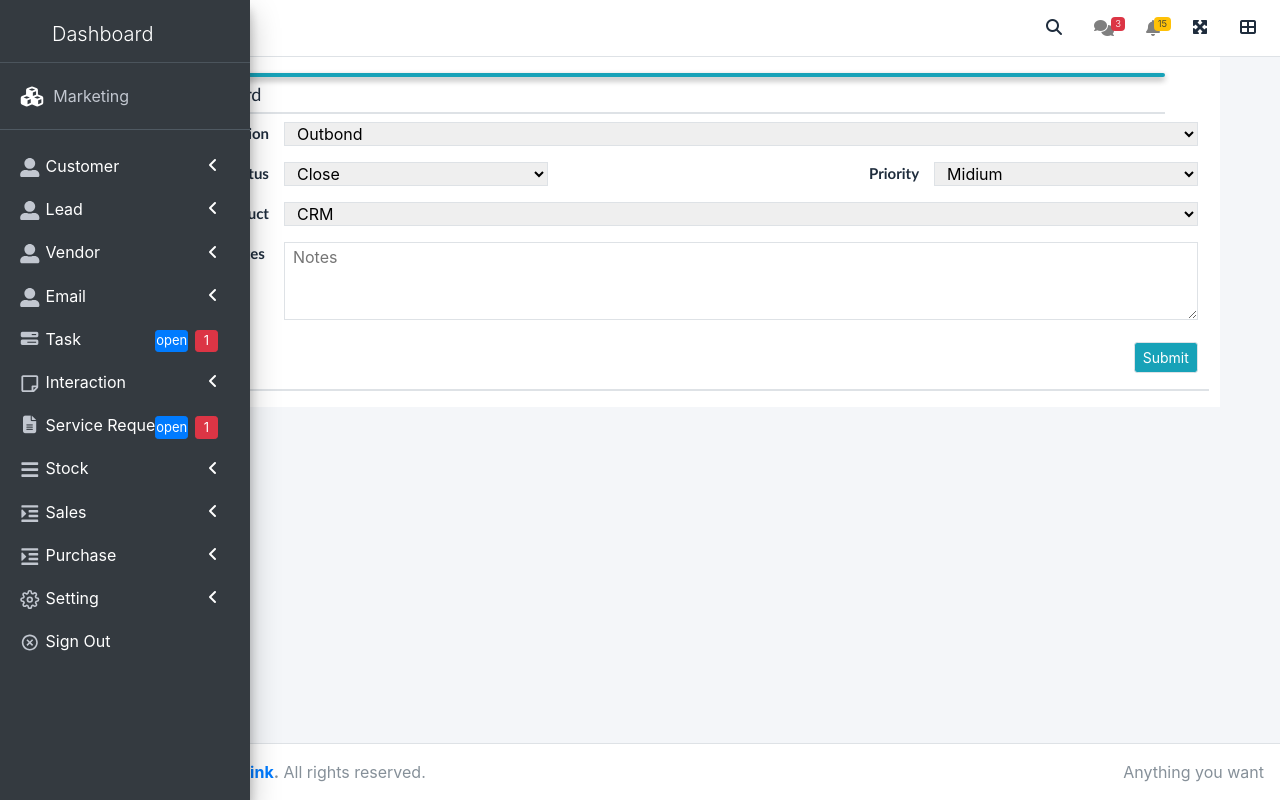
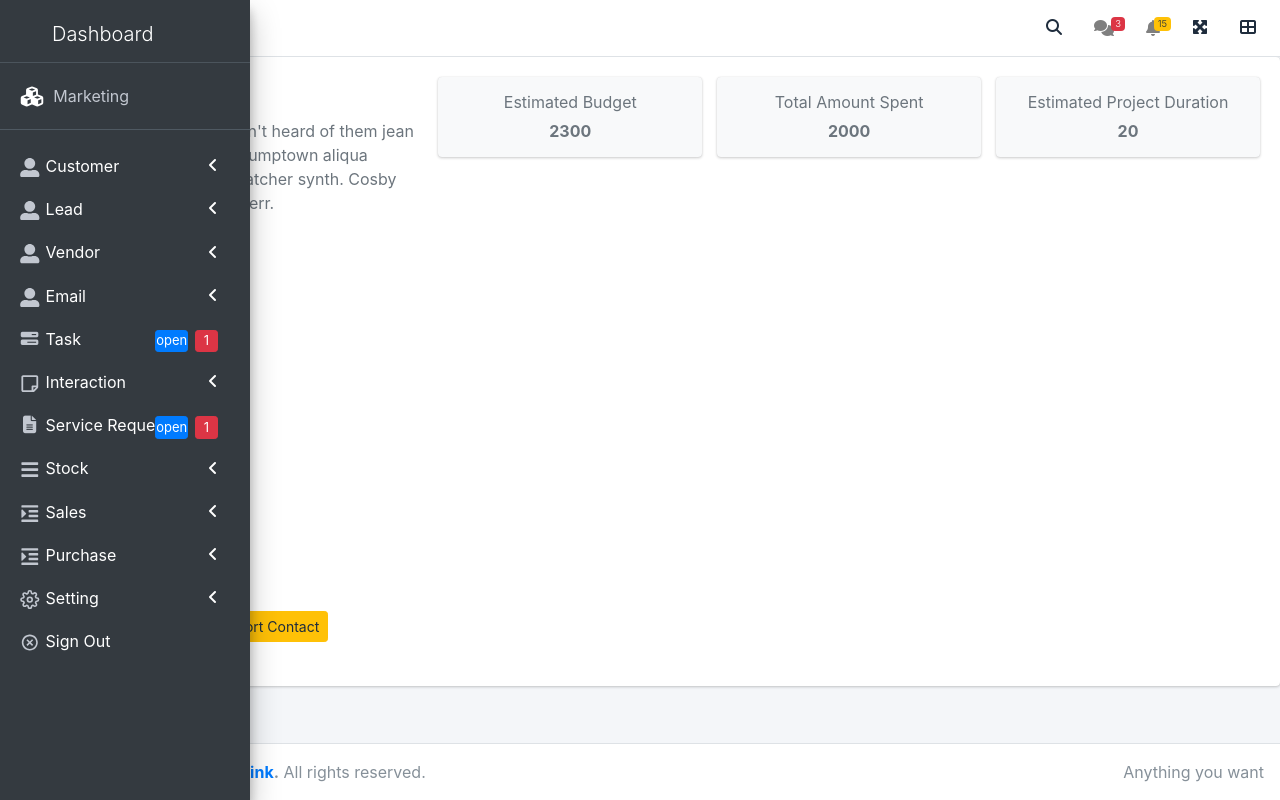
Before and after one commit to VikashSingh1372/IndsacCRMFrontend, a React (Create React App) app: page / in a window 1280 px wide. Built offline with nearby package versions, Linux system fonts and the light colour scheme; some icons are missing.

Commit message:
task completed

```diff
--- a/src/App.js
+++ b/src/App.js
@@ -12,6 +12,7 @@ import NewLead from './Public/NewLead';
 import NewVendor from './Public/NewVendor';
 import NewProduct from "./Public/NewProduct";
 import EditStockDetails from './Public/EditStockDetails';
+import NewCustomerInformation from './Public/NewCustomerInformation';
 
 
 function App() {
@@ -33,7 +34,7 @@ function App() {
               <Route exact path='newcustomer' element={<NewCustomer />}></Route>
               <Route exact path='newlead' element={<NewVendor />}></Route>
               <Route exact path='newvendor' element={<NewLead />}></Route>
-              <Route exact path='editstockdetails' element={<EditStockDetails />}></Route>
+              <Route exact path='newcustomerinformation' element={<NewCustomerInformation />}></Route>
 
 
 
--- /dev/null
+++ b/src/Public/NewCustomerInformation.jsx
@@ -0,0 +1,78 @@
+import React from 'react'
+
+const NewCustomerInformation = () => {
+  return (
+    <div className="card">
+    <div className="card-body">
+        <div className="row">
+            <div className="col-12 col-md-12 col-lg-4 order-2 order-md-1">
+                <h3 className="text-primary">AdminLTE v3</h3>
+                <p className="text-muted">Raw denim you probably haven't heard of them jean shorts Austin. Nesciunt tofu stumptown aliqua butcher retro keffiyeh dreamcatcher synth. Cosby sweater eu banh mi, qui irure terr.</p>
+                <br />
+                <div className="text-muted">
+                    <p className="text-sm">Client Company
+                        <b className="d-block">Devient Inc</b>
+                    </p>
+                    <p className="text-sm">Client Company
+                        <b className="d-block">Devient Inc</b>
+                    </p>
+                </div>
+                <h5 className="mt-5 text-muted">Project Files</h5>
+                <ul className="list-unstyled">
+                    <li>
+                        <a href="" className="btn-link text-secondary"> Functional-requirements.docx</a>
+                    </li>
+                    <li>
+                        <a href="" className="btn-link text-secondary"> UAT.pdf</a>
+                    </li>
+                    <li>
+                        <a href="" className="btn-link text-secondary"> Email-from-flatbal.mln</a>
+                    </li>
+                    <li>
+                        <a href="" className="btn-link text-secondary"> Logo.png</a>
+                    </li>
+                    <li>
+                        <a href="" className="btn-link text-secondary"> Contract-10_12_2014.docx</a>
+                    </li>
+                </ul>
+                <div className="text-center mt-5 mb-3">
+                    <button className="btn btn-sm btn-primary m-2">Add Files</button>
+                    <button className="btn btn-sm btn-warning">Report Contact</button>
+                </div>
+            </div>
+
+            <div className="col-12 col-md-12 col-lg-8 order-2 order-md-1">
+                <div className="row">
+                    <div className="col-12 col-sm-4">
+                        <div className="info-box bg-light">
+                            <div className="info-box-content">
+                                <span className="info-box-text text-center text-muted">Estimated Budget</span>
+                                <span className="info-box-text text-center text-muted mb-0"><b>2300</b></span>
+                            </div>
+                        </div>
+                    </div>
+                    <div className="col-12 col-sm-4">
+                        <div className="info-box bg-light">
+                            <div className="info-box-content">
+                                <span className="info-box-text text-center text-muted">Total Amount Spent</span>
+                                <span className="info-box-text text-center text-muted mb-0"><b>2000</b></span>
+                            </div>
+                        </div>
+                    </div>
+                    <div className="col-12 col-sm-4">
+                        <div className="info-box bg-light">
+                            <div className="info-box-content">
+                                <span className="info-box-text text-center text-muted">Estimated Project Duration</span>
+                                <span className="info-box-text text-center text-muted mb-0"><b>20</b></span>
+                            </div>
+                        </div>
+                    </div>
+                </div>
+            </div>
+        </div>
+    </div>
+    </div>
+  )
+}
+
+export default NewCustomerInformation
--- a/src/User/LandingPage.jsx
+++ b/src/User/LandingPage.jsx
@@ -18,6 +18,7 @@ import CreateTask from "../Public/CreateTask";
 import Interaction from "../Public/Interaction";
 import ServiceRequest from "../Public/ServiceRequest";
 import EditStockDetails from "../Public/EditStockDetails";
+import NewCustomerInformation from "../Public/NewCustomerInformation";
 
 export default function LandingPage() {
   const [isOpen, setIsOpen] = useState(false);
@@ -77,7 +78,8 @@ export default function LandingPage() {
             <Outlet/>
             {/* <NewCustomer/> */}
             {/* <CreateTask/> */}
-            <Interaction />
+            {/* <Interaction /> */}
+            <NewCustomerInformation/>
           </div>
         </div>
 
```
